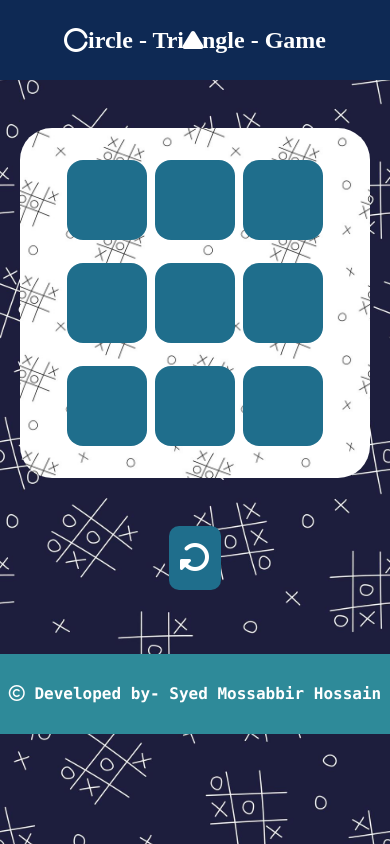
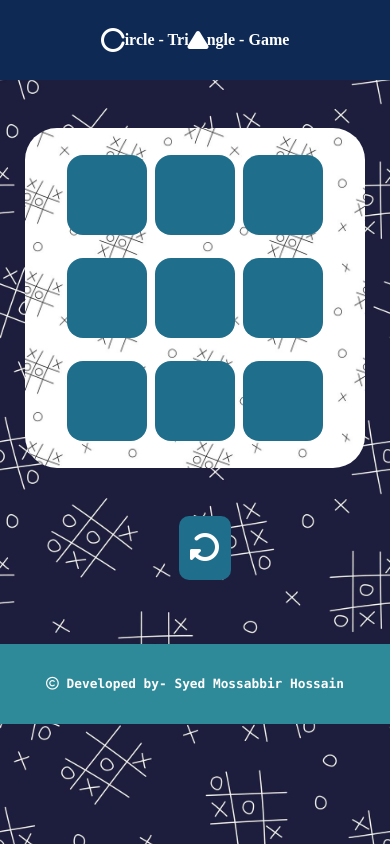
Before and after one commit to mossabbircse20/JavaScript_Project_2, a plain HTML site: page index.html in a window 390 px wide. Drawn offline with nearby package versions, Linux system fonts and the light colour scheme; a web font is replaced by a local one.

Commit message:
Responsive for all devices updated

```diff
--- a/index.html
+++ b/index.html
@@ -1,5 +1,5 @@
 <!DOCTYPE html>
-<html lang="en">
+<html lang="en" class="overflow-x-hidden m-0">
 <head>
     <meta charset="UTF-8">
     <meta name="viewport" content="width=device-width, initial-scale=1.0">
@@ -26,17 +26,17 @@
     </script>
     </style>
 </head>
-<body class="bg-[url(./assets/circle_triangle_bg_2.png)] text-black bg-contain font-sck">
+<body class="bg-[url(./assets/circle_triangle_bg_2.png)] text-black bg-contain font-sck overflow-x-hidden m-0">
     <header>
-        <h1 class="flex justify-center items-center font-bold text-center bg-[#0E2954] text-white text-[1.5rem] h-20 md:text-[2rem] xl:text-[2.5rem]"><i class="fa-solid fa-circle-notch fa-rotate-90 text-[1.5rem] md:text-[2rem] xl:text-[2.5rem]"></i>ircle - Tri<i class="fa-solid fa-play fa-rotate-270 text-[1.5rem] md:text-[2rem] xl:text-[2.5rem]"></i>ngle - Game</h1>
+        <h1 class="flex justify-center items-center font-bold text-center bg-[#0E2954] text-white px-[5%] text-[1rem] sm:text-[1.5rem] h-20 md:text-[2rem] xl:text-[2.5rem]"><i class="fa-solid fa-circle-notch fa-rotate-90 text-[1.5rem] md:text-[2rem] xl:text-[2.5rem]"></i>ircle - Tri<i class="fa-solid fa-play fa-rotate-270 text-[1.5rem] md:text-[2rem] xl:text-[2.5rem]"></i>ngle - Game</h1>
     </header>
 
-    <main class="flex-col justify-items-center content-center">
-        <div class="result hidden bg-[#fff] flex flex-wrap justify-center items-center bg-cover border-none rounded-[2rem] h-[350px] w-[350px]  md:h-[500px] md:w-[500px] xl:h-[700px] xl:w-[700px] mt-[3rem]">
+    <main class="flex-col justify-items-center content-center mx-[5%]">
+        <div class="result hidden bg-[#fff] flex flex-wrap justify-center items-center bg-cover border-none rounded-[2rem] mx-[20%] h-[340px] w-[340px] sm:h-[400px] sm:w-[400px] md:h-[500px] md:w-[500px] xl:h-[700px] xl:w-[700px] mt-[3rem]">
             <h1 class="text-[1.5rem] text-center p-[30px] md:text-[2.5rem] xl:text-[2.5rem]">Congratulation! You win</h1>
             <button class="newGameBtn h-[3rem] bg-[#2E8A99] p-[10px] rounded-[10px] text-white hover:border-[2px] border-[#0E2954] hover:text-black ">New Game</button>
         </div>
-        <div class="game-board bg-[url(./assets/circle_triangle_bg.png)] flex flex-wrap justify-center items-center bg-cover border-none rounded-[2rem] h-[350px] w-[350px]  md:h-[500px] md:w-[500px] xl:h-[700px] xl:w-[700px] mt-[3rem]">
+        <div class="game-board bg-[url(./assets/circle_triangle_bg.png)] flex flex-wrap justify-center items-center bg-cover border-none rounded-[2rem] mx-[20%] h-[340px] w-[340px]  md:h-[500px] md:w-[500px] xl:h-[700px] xl:w-[700px] mt-[3rem]">
             <div class="box flex flex-wrap gap-2 justify-center items-center h-[300px] w-[300px] md:h-[450px] md:w-[450px] xl:h-[650px] xl:w-[650px]">
                 <button id="button" class="h-[80px] w-[80px] bg-[#1F6E8C] rounded-[1rem] md:h-[130px] md:w-[130px] xl:h-[195px] xl:w-[195px]"></button>
                 <button id="button" class="h-[80px] w-[80px] bg-[#1F6E8C] rounded-[1rem] md:h-[130px] md:w-[130px] xl:h-[195px] xl:w-[195px]"></button>
@@ -49,11 +49,11 @@
                 <button id="button" class="h-[80px] w-[80px] bg-[#1F6E8C] rounded-[1rem] md:h-[130px] md:w-[130px] xl:h-[195px] xl:w-[195px]"></button>
             </div>
         </div>
-        <button class="restartGameBtn h-[4rem] bg-[#1F6E8C] p-[10px] rounded-[10px] text-white mt-[3rem] xl:h-[8rem]  hover:border-[3px] border-[#fff] "> <i class="fa-solid fa-rotate-right fa-rotate-180 text-[2rem] xl:text-[4rem]"></i></button>
+        <button class="restartGameBtn h-[4rem] bg-[#1F6E8C] mx-[20%] sm:mx-[20%] md:mx-[20%] p-[10px] rounded-[10px] text-white mt-[3rem] lg:h-[6rem] xl:h-[8rem]  hover:border-[3px] border-[#fff] "> <i class="fa-solid fa-rotate-right fa-rotate-180 text-[2rem] xl:text-[4rem]"></i></button>
 
     </main>
 
-    <footer class="bg-[#2E8A99] flex-col justify-items-center content-center h-[5rem] text-[1rem] font-mono mt-[4rem] text-white font-bold">
+    <footer class="bg-[#2E8A99] flex-col justify-items-center content-center h-[5rem] px-[5%] text-[0.8rem] sm:text-[1rem] font-mono mt-[4rem] text-white font-bold">
         <h1><i class="fa-regular fa-copyright"></i> Developed by- Syed Mossabbir Hossain</h1>
     </footer>
 
```
